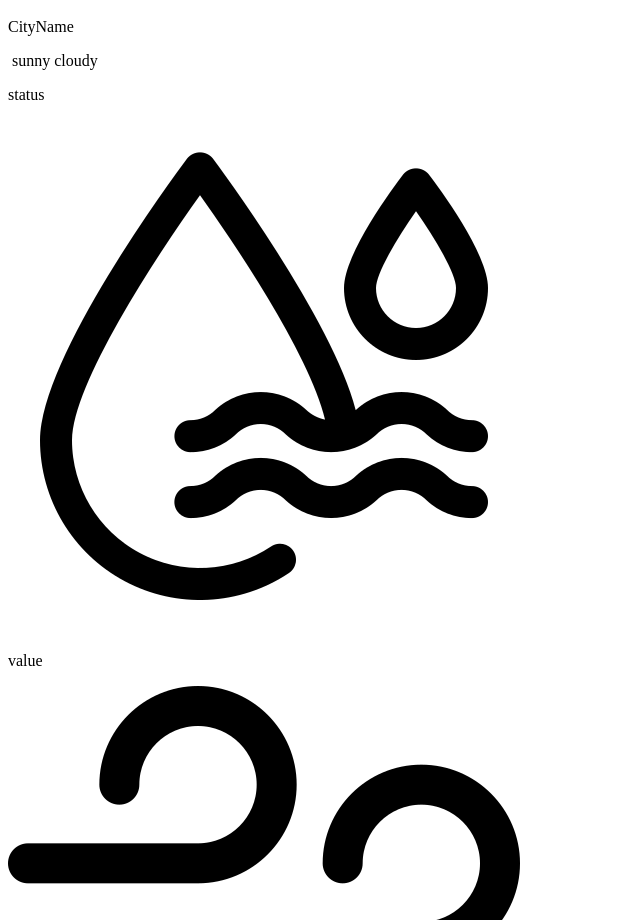
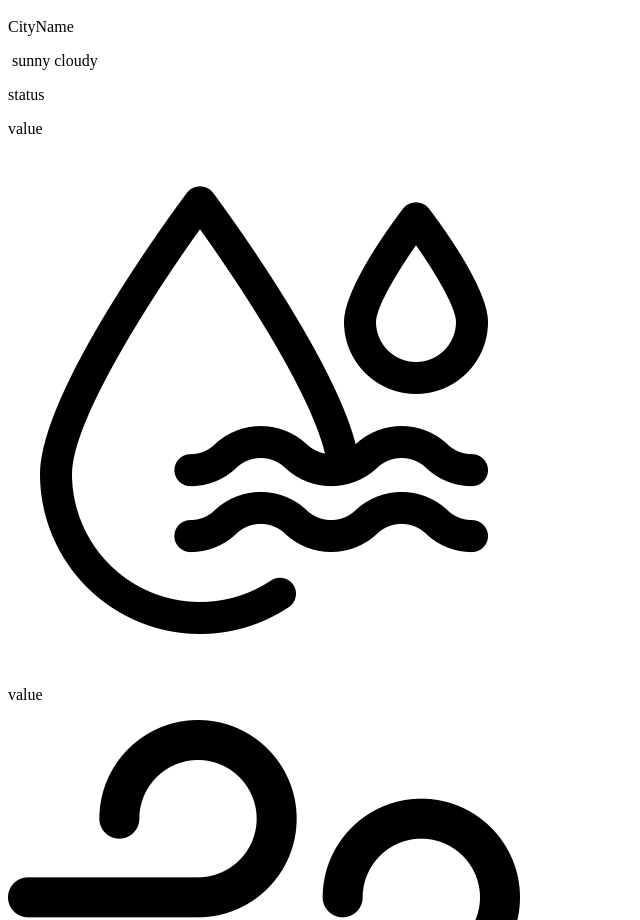
Before and after one commit to serghine-abdelillah/Weather, a plain HTML site: page index.html in a window 1280 px wide. Shown: the part 1112-2032 px from the top of the page, without its empty margins (0-640 px from the left). Drawn offline with Linux system fonts and the light colour scheme.

Commit message:
build: update HTML File

```diff
--- a/index.html
+++ b/index.html
@@ -20,6 +20,8 @@
          <!-- sunny cloudy  -->
         <img src="" alt=""> sunny cloudy
         <p>status</p>
+        <!-- degree -->
+         <p>value</p>
         <!-- humidity -->
          <img src="Assets/humidity.png" alt="humidity-icon">
          <p>value</p>
```
